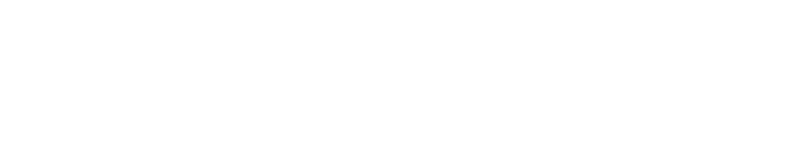
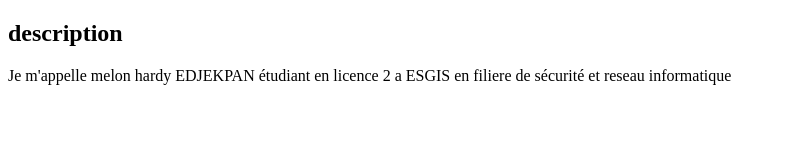
Before and after one commit to Melon-hardy/git-mon-cv, a plain HTML site: page index.html in a window 1280 px wide. Shown: the whole page, without its empty margins (0-786 px from the left). Drawn offline with Linux system fonts and the light colour scheme.

Commit message:
mise en place de la section description

```diff
--- a/index.html
+++ b/index.html
@@ -8,6 +8,7 @@
     <link rel="stylesheet" href="style.css">
 </head>
 <body>
-
+    <h2>description</h2>
+    <p>Je m'appelle melon hardy EDJEKPAN étudiant en licence 2 a ESGIS en filiere de sécurité et reseau informatique</p>
 </body>
 </html>
```
